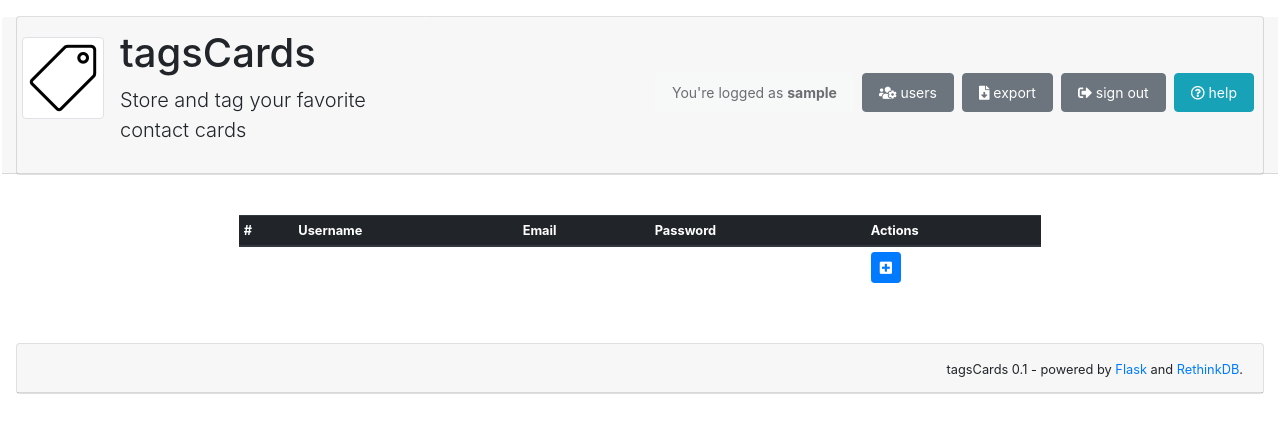
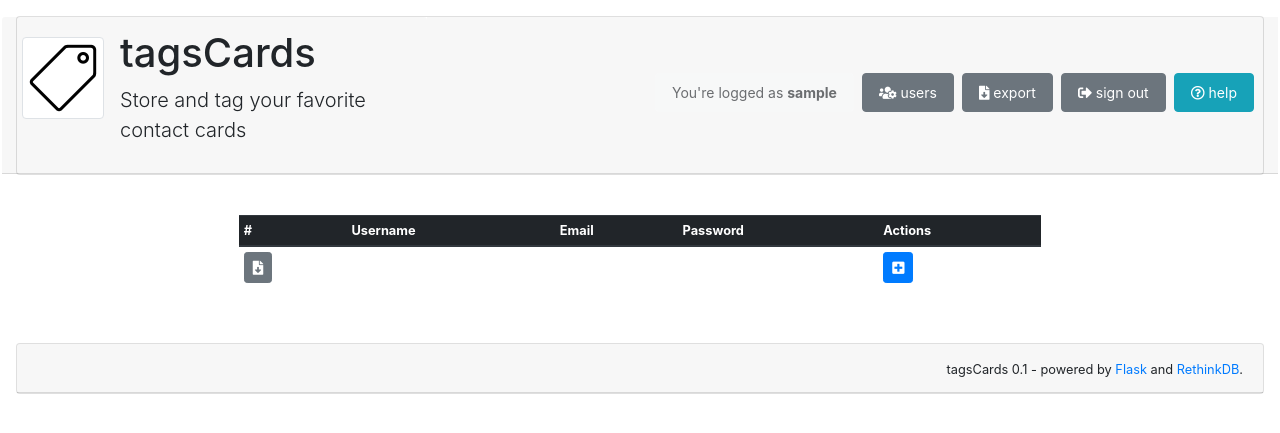
Before and after one commit to vmapps/tagscards, a Flask app: page /users in a window 1280 px wide. Shown: the top 433 px of the page. Run offline with Flask 2, Linux system fonts and the light colour scheme; the visitor is signed in with stand-in values (Sample User, id 1); data that the repository does not hold is empty; some libraries are stand-ins or nearby versions.

Commit message:
add users export

```diff
--- a/web/templates/header.html
+++ b/web/templates/header.html
@@ -22,7 +22,7 @@
                     </li>
                 {% endif %}
                 <li class="nav-item m-1">
-                    <a class="nav-link btn btn-sm btn-secondary" href="{{ url_for('export_json') }}"><i class="fas fa-file-download"></i> export</a>
+                    <a class="nav-link btn btn-sm btn-secondary" href="{{ url_for('export_contacts') }}"><i class="fas fa-file-download"></i> export</a>
                 </li>
                 <li class="nav-item m-1">
                     {% if session['logged'] %}
--- a/web/templates/users/list.html
+++ b/web/templates/users/list.html
@@ -31,7 +31,8 @@
         {% endfor %}
 
         <tr class="small">
-            <td colspan=4></td>
+            <td><a href="{{ url_for('export_users') }}" class="btn btn-secondary btn-sm" title="export users database"><i class="fas fa-file-download"></i></a></td>
+            <td colspan=3></td>
             <td><a href="{{ url_for('users_add') }}" class="btn btn-primary btn-sm"><i class="fas fa-plus-square"></i></a></td>
         </tr>
 
```
Also changed, not shown: web/views/export.py (+12 -1 lines), README.md.
